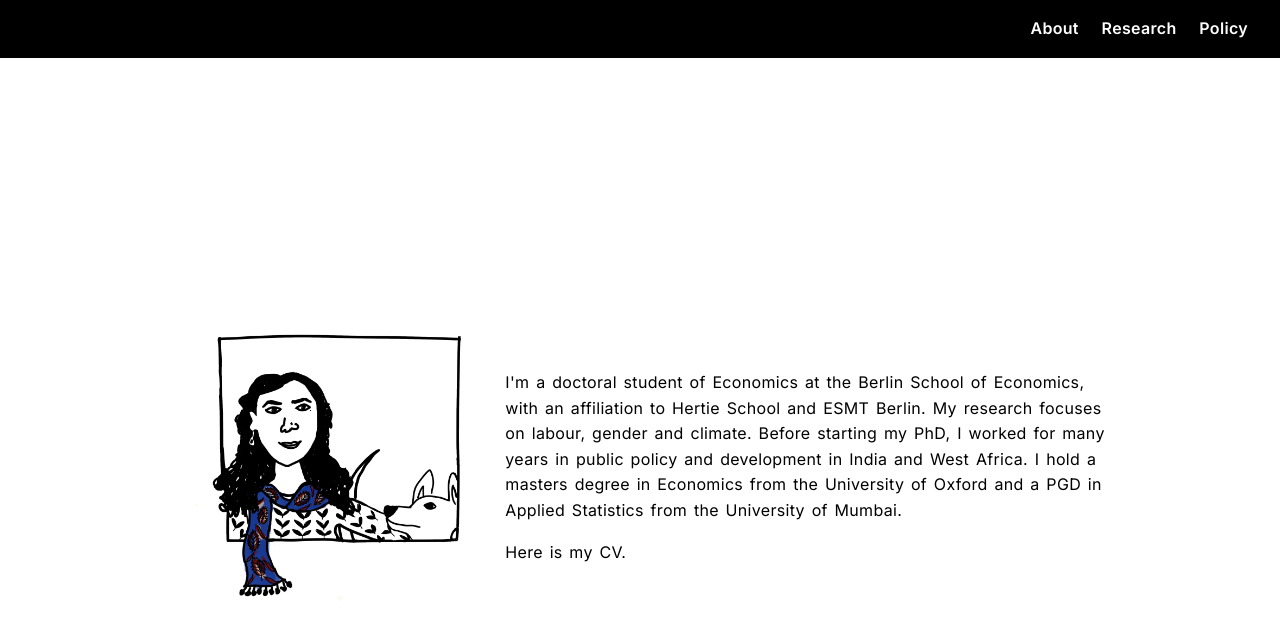
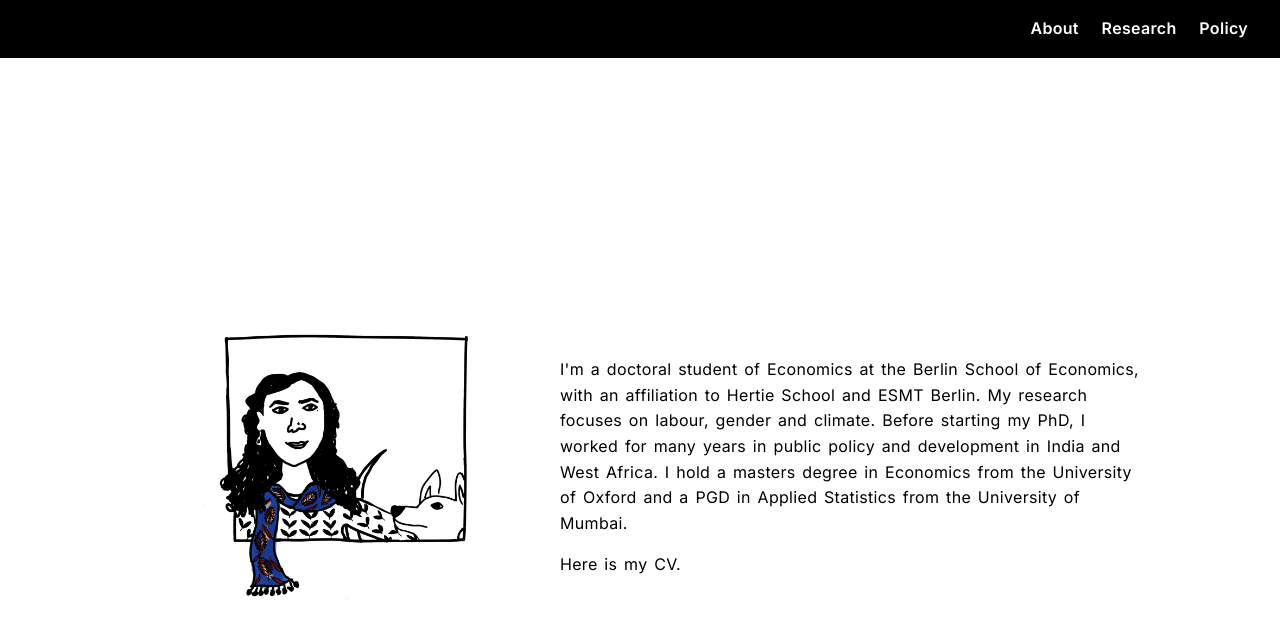
Before and after one commit to snehapmenon/snehapmenon.github.io, a Jekyll site: the page built from index.md, in a window 1280 px wide. Shown: the top 636 px of the page. Built offline with Jekyll 4.4.1, drawn with Linux system fonts in a browser that asks for light colours.

Commit message:
Update index.md

```diff
--- a/index.md
+++ b/index.md
@@ -3,15 +3,18 @@ layout: default
 title: "Sneha P. | About"
 description: "I'm a doctoral student of Economics at the Berlin School of Economics, with an affiliation to Hertie School and ESMT Berlin. My research focuses on labour, gender and climate. Before starting my PhD, I worked for many years in public policy and development in India and West Africa. I hold a masters degree in Economics from the University of Oxford and a PGD in Applied Statistics from the University of Mumbai."
 ---
-<div style="display: flex; flex-direction: row; gap: 2em; flex-wrap: wrap; align-items: center; padding: 2em;">
-  <div style="flex: 1; min-width: 300px; display: flex; justify-content: center;">
-    <img src="/assets/img/profile.jpeg" alt="Profile Photo" style="width: 380px; height: auto; border-radius: 5px; margin-left: 2em;">
+
+<div style="display: flex; flex-direction: row; gap: 1.5em; flex-wrap: wrap; align-items: center; padding: 0;">
+
+  <div style="flex: 0 0 auto; min-width: 260px; display: flex; justify-content: center;">
+    <img src="/assets/img/profile.jpeg" alt="Profile Photo"
+         style="width: 380px; height: auto; border-radius: 6px; margin-left: 1em;">
   </div>
-  <div style="flex: 2; min-width: 300px;">
-    <p> <p>
-    <p> <p>
-    <p> I'm a doctoral student of Economics at the Berlin School of Economics, with an affiliation to Hertie School and ESMT Berlin. My research focuses on labour, gender and climate. Before starting my PhD, I worked for many years in public policy and development in India and West Africa. I hold a masters degree in Economics from the University of Oxford and a PGD in Applied Statistics from the University of Mumbai. </p>
-    <p> <p>
-    <p> <p>
-    <p> <p>
-    <p> Here is my CV. </p>
+
+  <div style="flex: 1 1 300px;">
+    <p>I'm a doctoral student of Economics at the Berlin School of Economics, with an affiliation to Hertie School and ESMT Berlin. My research focuses on labour, gender and climate. Before starting my PhD, I worked for many years in public policy and development in India and West Africa. I hold a masters degree in Economics from the University of Oxford and a PGD in Applied Statistics from the University of Mumbai.</p>
+
+    <p>Here is my CV.</p>
+  </div>
+
+</div>
```
